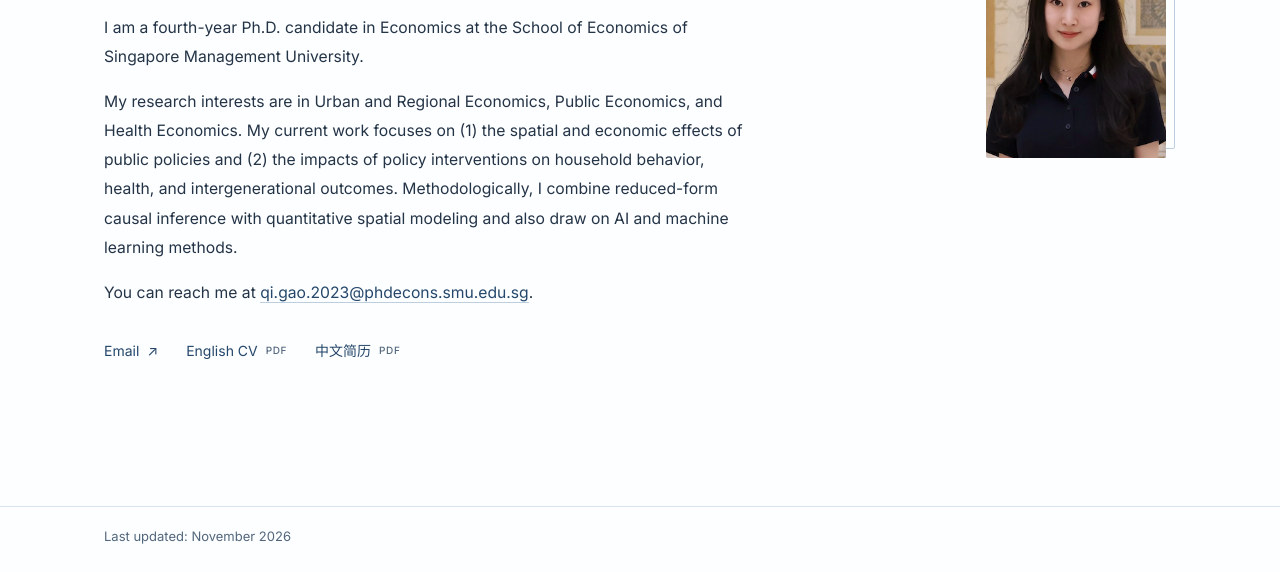
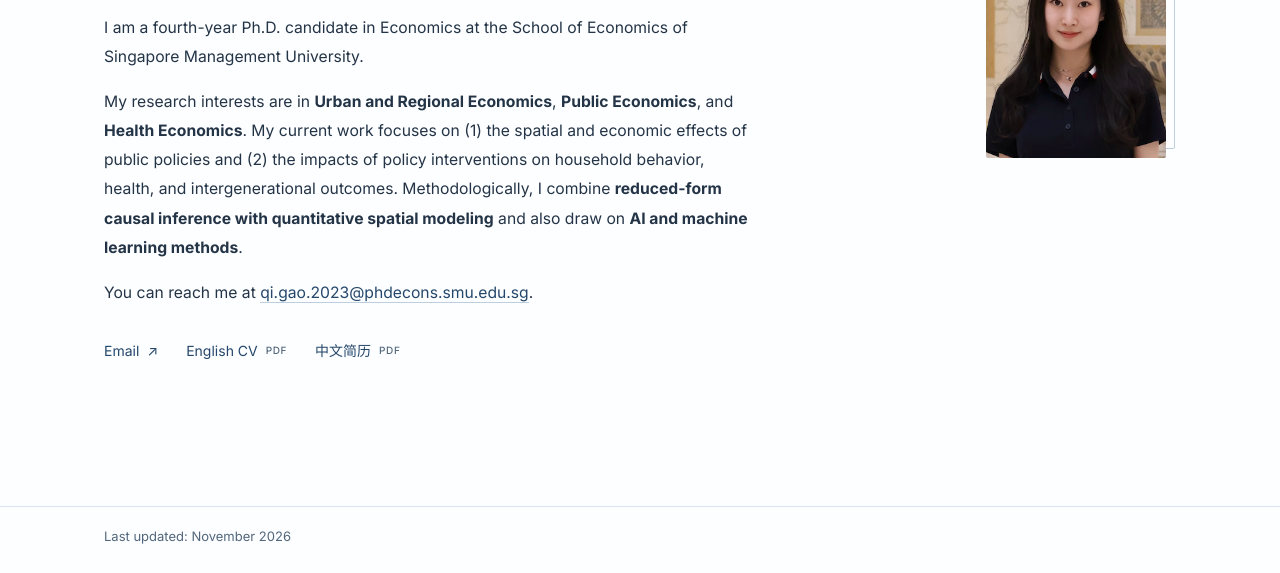
Before and after one commit to qigao-econ/qigao-econ.github.io, a plain HTML site: page index.html in a window 1280 px wide. Shown: the part 227-800 px from the top of the page. Drawn offline with nearby package versions, Linux system fonts and the light colour scheme.

Commit message:
Add files via upload

```diff
--- a/index.html
+++ b/index.html
@@ -38,7 +38,7 @@
     <h1 id="home-title">Qi Gao <span class="name-cn" lang="zh-CN">高琦</span></h1>
     <p>Welcome!</p>
     <p>I am a fourth-year Ph.D. candidate in Economics at the School of Economics of Singapore Management University.</p>
-    <p>My research interests are in Urban and Regional Economics, Public Economics, and Health Economics. My current work focuses on (1) the spatial and economic effects of public policies and (2) the impacts of policy interventions on household behavior, health, and intergenerational outcomes. Methodologically, I combine reduced-form causal inference with quantitative spatial modeling and also draw on AI and machine learning methods.</p>
+    <p>My research interests are in <strong>Urban and Regional Economics</strong>, <strong>Public Economics</strong>, and <strong>Health Economics</strong>. My current work focuses on (1) the spatial and economic effects of public policies and (2) the impacts of policy interventions on household behavior, health, and intergenerational outcomes. Methodologically, I combine <strong>reduced-form causal inference with quantitative spatial modeling</strong> and also draw on <strong>AI and machine learning methods</strong>.</p>
     <p>You can reach me at <a href="mailto:qi.gao.2023@phdecons.smu.edu.sg">qi.gao.2023@phdecons.smu.edu.sg</a>.</p>
     <ul class="links" aria-label="Contact and curriculum vitae">
       <li><a href="mailto:qi.gao.2023@phdecons.smu.edu.sg">Email <span aria-hidden="true">↗</span></a></li>
```
